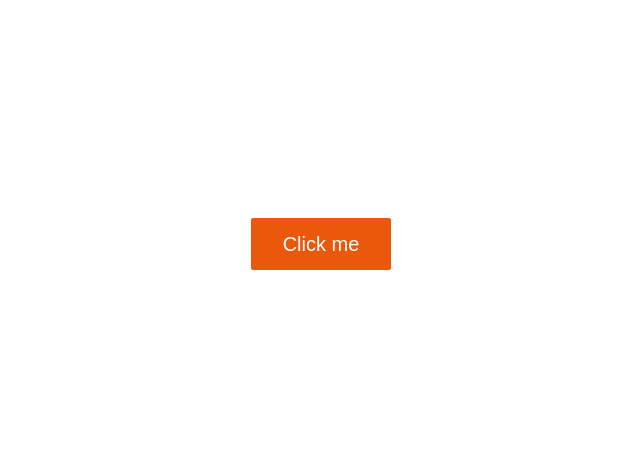
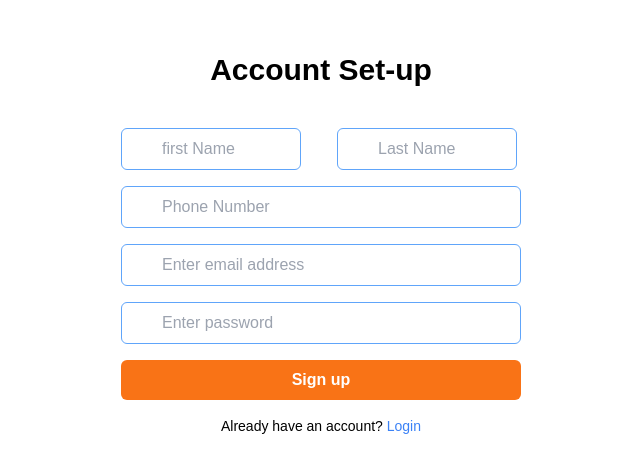
Before and after one commit to AlausaKabir/orangeGroup_Group2_Frontend, a React (Create React App) app in the folder connect-us/: page / in a window 1280 px wide. Shown: the part 156-628 px from the top of the page, without its empty margins (319-959 px from the left). Built offline with nearby package versions, Linux system fonts and the light colour scheme.

Commit message:
This branch contains the sign up page

```diff
--- a/connect-us/package.json
+++ b/connect-us/package.json
@@ -8,6 +8,8 @@
     "@testing-library/user-event": "^13.5.0",
     "react": "^18.2.0",
     "react-dom": "^18.2.0",
+    "react-router": "^6.21.0",
+    "react-router-dom": "^6.21.0",
     "react-scripts": "5.0.1",
     "web-vitals": "^2.1.4"
   },
--- a/connect-us/src/App.js
+++ b/connect-us/src/App.js
@@ -1,10 +1,15 @@
-import logo from './logo.svg';
 import './App.css';
+import ResetPassword from './layout/AuthLayout/ResetPassword';
+import SignUp from './layout/AuthLayout/SignUp';
+import { Routes, Route } from 'react-router-dom'
 
 function App() {
   return (
     <div className="h-screen flex items-center justify-center font-nunito">
-      <button className="bg-orange-600 text-white text-xl py-3 px-8 rounded-sm">Click me</button>
+      <Routes>
+        <Route path= '/' element={<SignUp />} />
+        <Route path= '/ResetPassword' element={<ResetPassword />} />
+      </Routes>
     </div>
   );
 }
--- a/connect-us/src/index.js
+++ b/connect-us/src/index.js
@@ -2,16 +2,18 @@ import React from 'react';
 import ReactDOM from 'react-dom/client';
 import './index.css';
 import App from './App';
-import reportWebVitals from './reportWebVitals';
+
+import { BrowserRouter } from 'react-router-dom';
 
 const root = ReactDOM.createRoot(document.getElementById('root'));
 root.render(
   <React.StrictMode>
+    <BrowserRouter>
     <App />
+    </BrowserRouter>
   </React.StrictMode>
 );
 
 // If you want to start measuring performance in your app, pass a function
 // to log results (for example: reportWebVitals(console.log))
 // or send to an analytics endpoint. Learn more: https://bit.ly/CRA-vitals
-reportWebVitals();
--- /dev/null
+++ b/connect-us/src/layout/AuthLayout/ResetPassword.js
@@ -0,0 +1,56 @@
+import React from "react"
+import { Link } from 'react-router-dom'
+
+
+const ResetPassword = () => {
+  return (
+    <>
+      <div className="flex flex-col justify-center items-center h-80 w-72 ">
+        <h1 className="text-3xl font-bold text-center mb-8">Forgot Password</h1>
+        <form>
+          <input
+            type="text"
+            name="fullName"
+            placeholder="Enter fullname"
+            required
+            className="border border-blue-400 w-full py-2  md:w-96 mt-4 px-10 rounded-md outline-none"
+          />
+
+          <input
+            type="password"
+            name="password"
+            placeholder="Enter New password"
+            required
+            className="border border-blue-400 w-full py-2 md:w-96 mt-4 px-10 rounded-md outline-none"
+          />
+          <input
+            type="password"
+            name="confirmPassword"
+            placeholder="Confirm New password"
+            required
+            className="border border-blue-400 w-full py-2 md:w-96 mt-4 px-10 rounded-md outline-none"
+          />
+          <button
+            type="submit"
+            className=" w-full py-2 md:w-96 mt-4 px-10 rounded-md bg-orange-500 text-white font-bold hover:bg-white hover:border hover:border-black hover:text-black"
+          >
+            Get New password
+          </button>
+        </form>
+        <p className="mt-4">
+          Already have an account?
+          <span>
+            <Link
+              to="/Login"
+              className="text-start text-blue-500 hover:underline"
+            >
+              Login
+            </Link>
+          </span>
+        </p>
+      </div>
+    </>
+  );
+};
+
+export default ResetPassword;
--- /dev/null
+++ b/connect-us/src/layout/AuthLayout/SignUp.js
@@ -0,0 +1,72 @@
+import React from "react";
+import { Link } from "react-router-dom";
+
+const SignUp = () => {
+  return (
+    <>
+      <div className="flex flex-col justify-center items-center h-80 w-72 md:w-[400px]">
+        <h1 className="text-3xl font-bold text-center mb-6">Account Set-up</h1>
+        <form>
+          <div className="flex flex-wrap md:space-x-9">
+            <input
+              type="text"
+              name="firstName"
+              placeholder="first Name"
+              required
+              className="border border-blue-400 w-full py-2  md:w-[180px] mt-4 px-10 rounded-md outline-none"
+            />
+            <input
+              type="text"
+              name="lastName"
+              placeholder="Last Name"
+              required
+              className="border border-blue-400 w-full py-2 md:w-[180px] mt-4 px-10 rounded-md outline-none"
+            />
+          </div>
+
+          <input
+            type="tel"
+            name="phone"
+            placeholder="Phone Number"
+            required
+            className="border border-blue-400 w-full py-2  mt-4 px-10 rounded-md outline-none"
+          />
+          <input
+            type="email"
+            name="email"
+            placeholder="Enter email address"
+            required
+            className="border border-blue-400 w-full py-2  mt-4 px-10 rounded-md outline-none"
+          />
+          <input
+            type="password"
+            name="password"
+            placeholder="Enter password"
+            required
+            className="border border-blue-400 w-full py-2 mt-4 px-10 rounded-md outline-none"
+          />
+
+          <button
+            type="submit"
+            className=" w-full py-2  mt-4 px-10 rounded-md bg-orange-500 text-white font-bold hover:bg-white hover:border hover:border-black hover:text-black"
+          >
+            Sign up
+          </button>
+        </form>
+        <p className="mt-4 text-sm">
+          Already have an account?{" "}
+          <span>
+            <Link
+              to="/Login"
+              className="text-start text-blue-500 hover:underline"
+            >
+              Login
+            </Link>
+          </span>
+        </p>
+      </div>
+    </>
+  );
+};
+
+export default SignUp;
```
Also changed, not shown: connect-us/src/layout/AuthLayout/Login.js (added), 1 other file (tests, documents, lock files or other folders).
